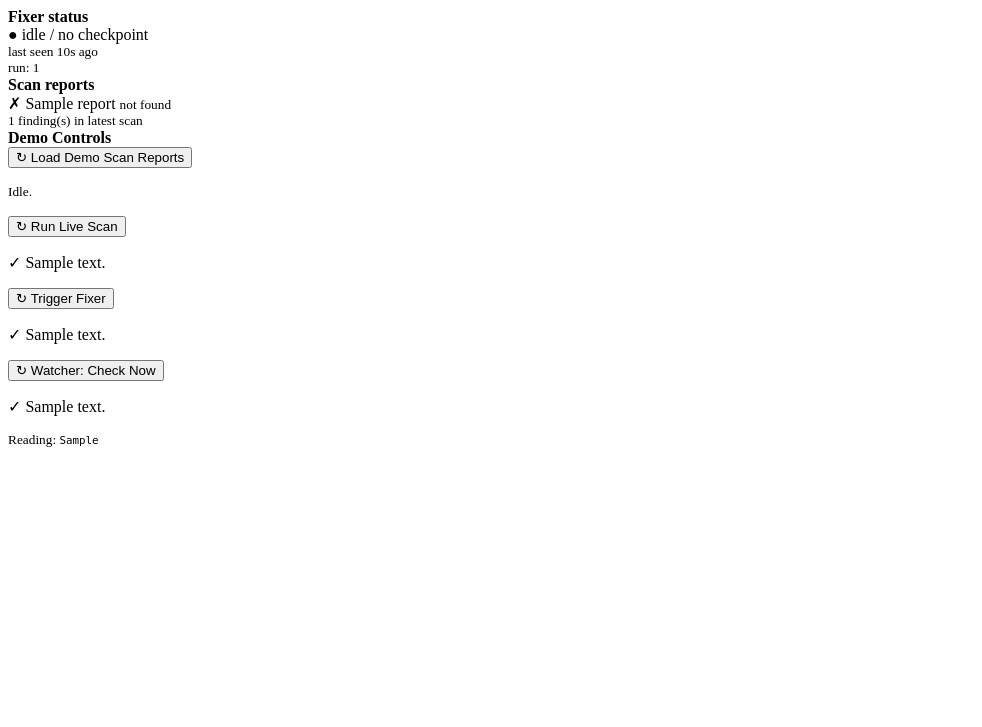
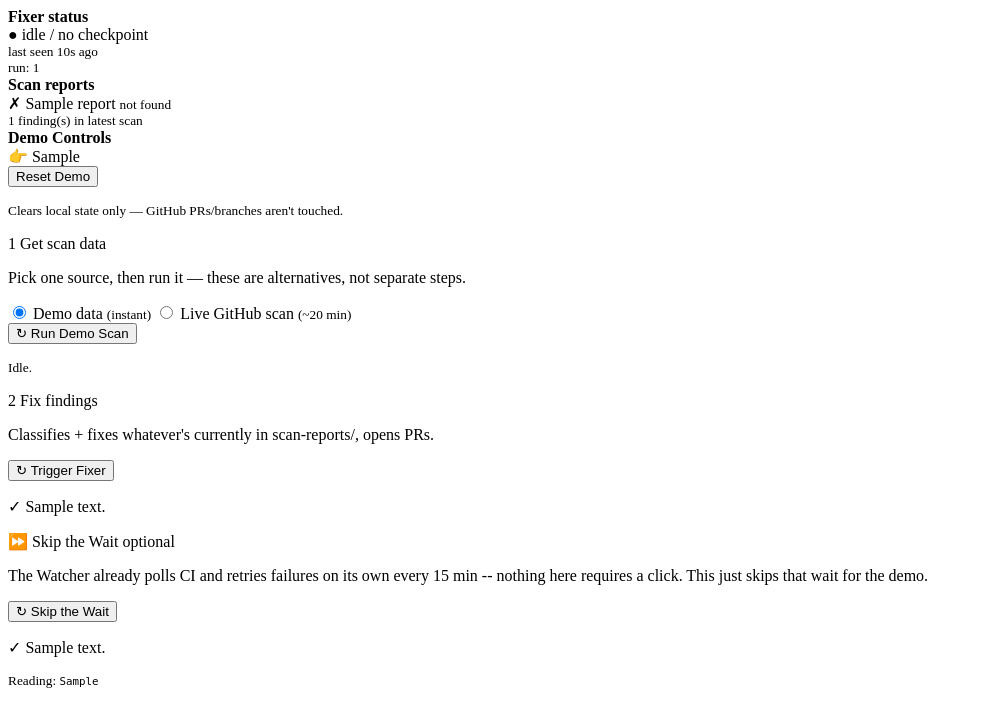
Before and after one commit to siddharthoak/vuln-remediation-agent, a FastAPI app: template dashboard/backend/templates/partials/sidebar.html in a window 1280 px wide. Shown: the top 727 px of the page, without its empty margins (0-982 px from the left). Run offline with FastAPI, Linux system fonts and the light colour scheme; the template is opened without the code that fills it: most values are stand-ins (such as "Sample title", 1, 10 or a date in 2020).

Commit message:
Restructure Demo Controls into a guided flow with Reset Demo
Three changes in one card: a "Next: Step N" hint line computed from
current state; Demo data vs Live scan as one radio choice instead of
two look-alike buttons (only one panel visible at a time, but a live
scan started under the toggle keeps polling even if you flip back);
and a Reset Demo button (hx-confirm, proxies fixer-server's new
POST /reset) so re-running the demo doesn't replay stale state.

Also relabels "Watcher: Check Now" to "Skip the Wait" and pulls it out
of the numbered flow -- the Watcher already polls CI and retries
autonomously every 15 min, so framing it as "Step 3" implied a manual
action the system doesn't actually require.

Co-Authored-By: Claude Sonnet 5 <noreply@anthropic.com>

```diff
--- a/dashboard/backend/templates/partials/sidebar.html
+++ b/dashboard/backend/templates/partials/sidebar.html
@@ -26,16 +26,38 @@
   <div class="card demo-controls">
     <strong>Demo Controls</strong>
 
-    <div class="demo-control">
+    <div class="demo-hint">&#128073; {{ sidebar.demo_next_hint }}</div>
+
+    <button class="btn btn-outline" hx-post="/actions/reset" hx-target="#reset-result" hx-swap="outerHTML"
+            hx-confirm="This clears local tracking, KB entries, and scan reports so the demo starts clean. It does NOT touch GitHub -- any existing PRs/branches stay as-is. Continue?">
+      Reset Demo
+    </button>
+    <div id="reset-result"></div>
+    <p class="demo-reset-note"><small>Clears local state only &mdash; GitHub PRs/branches aren't touched.</small></p>
+
+    <div class="demo-step">
+      <div class="demo-step-head"><span class="step-badge">1</span> Get scan data</div>
+      <p class="demo-step-caption">Pick one source, then run it &mdash; these are alternatives, not separate steps.</p>
+
+      {% set live_active = sidebar.scan_live.status == "running" %}
+      <div class="scan-mode-toggle">
+        <label><input type="radio" name="scan-mode" value="demo" {% if not live_active %}checked{% endif %} onchange="toggleScanMode('demo')"> Demo data <small>(instant)</small></label>
+        <label><input type="radio" name="scan-mode" value="live" {% if live_active %}checked{% endif %} onchange="toggleScanMode('live')"> Live GitHub scan <small>(~20 min)</small></label>
+      </div>
+
+      {# Which panel starts visible is server-driven by whether a live scan is
+         actually running, not hardcoded -- sidebar self-polls every 30s and
+         fully re-renders, so a hardcoded default would silently hide an
+         in-progress live scan's status the next time that poll fires. #}
+      <div id="scan-demo-wrap" class="scan-mode-panel" {% if live_active %}style="display:none"{% endif %}>
         {% with job = {"status": "idle", "message": ""}, just_triggered = False, show_bar = False,
                 target_id = "scan-demo-progress", trigger_url = "/actions/scan-demo", poll_url = "",
-              button_label = "Load Demo Scan Reports",
+                button_label = "Run Demo Scan",
                 button_title = "Writes a curated demo trivy/grype report set (3 findings spanning buckets 2/3/4) -- no GitHub Actions run, for timing-controlled demos." %}
           {% include "partials/job_progress.html" %}
         {% endwith %}
       </div>
-
-    <div class="demo-control">
+      <div id="scan-live-wrap" class="scan-mode-panel" {% if not live_active %}style="display:none"{% endif %}>
         {% with job = sidebar.scan_live, just_triggered = False, show_bar = False, poll_interval = "5s",
                 target_id = "scan-live-progress", trigger_url = "/actions/scan-live", poll_url = "/partials/scan-live-progress",
                 button_label = "Run Live Scan",
@@ -43,8 +65,11 @@
           {% include "partials/job_progress.html" %}
         {% endwith %}
       </div>
+    </div>
 
-    <div class="demo-control">
+    <div class="demo-step">
+      <div class="demo-step-head"><span class="step-badge">2</span> Fix findings</div>
+      <p class="demo-step-caption">Classifies + fixes whatever's currently in scan-reports/, opens PRs.</p>
       {% with job = sidebar.fix, just_triggered = False, show_bar = True, poll_interval = "2s",
               target_id = "fix-progress", trigger_url = "/actions/trigger-fix", poll_url = "/partials/fix-progress",
               button_label = "Trigger Fixer",
@@ -53,11 +78,14 @@
       {% endwith %}
     </div>
 
-    <div class="demo-control">
+    <div class="demo-utility">
+      <div class="demo-step-head demo-utility-head">&#9193; Skip the Wait <span class="optional-tag">optional</span></div>
+      <p class="demo-step-caption">The Watcher already polls CI and retries failures on its own every 15 min --
+         nothing here requires a click. This just skips that wait for the demo.</p>
       {% with job = sidebar.watcher_check, just_triggered = False, show_bar = False, poll_interval = "2s",
               target_id = "watcher-check-progress", trigger_url = "/actions/watcher-check", poll_url = "/partials/watcher-check-progress",
-              button_label = "Watcher: Check Now",
-              button_title = "Forces one Watcher cycle immediately instead of waiting for its normal 15-minute timer." %}
+              button_label = "Skip the Wait",
+              button_title = "Forces one Watcher cycle immediately instead of waiting for its normal 15-minute timer -- purely a demo-pacing shortcut, not something the real system needs." %}
         {% include "partials/job_progress.html" %}
       {% endwith %}
     </div>
```
Also changed, not shown: dashboard/backend/templates/partials/reset_result.html (added, +7 -0 lines). Lines whose indentation alone changed are shown as unchanged.
